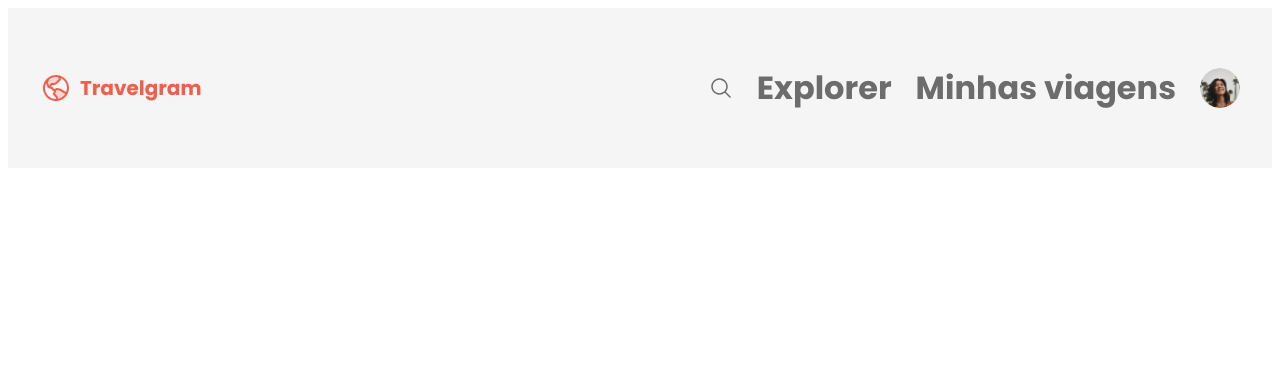
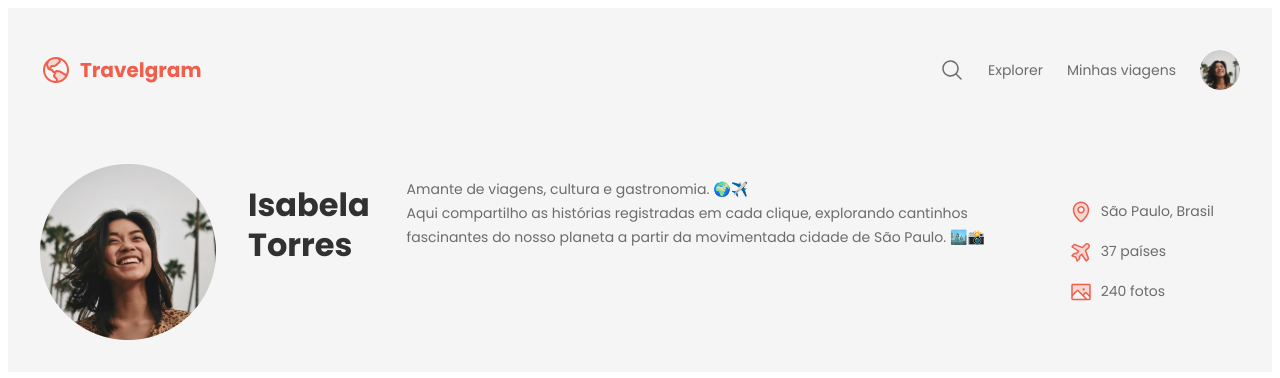
Before and after one commit to andersensilva/Travelgram, a plain HTML site: page index.html in a window 1280 px wide. Drawn offline with Linux system fonts and the light colour scheme.

Commit message:
change header

```diff
--- a/index.html
+++ b/index.html
@@ -30,6 +30,32 @@
         </ul>
       </a>
     </nav>
+    <header>
+      <div class="container">
+        <div id="profile">
+          <img src="assets/Profile pic.png" alt="Imagem de Isabela Torres">
+          <h1>Isabela Torres</h1>
+          <p>
+            Amante de viagens, cultura e gastronomia. 🌍✈️  <br>
+            Aqui compartilho as histórias registradas em cada clique, explorando cantinhos fascinantes do nosso planeta a partir da movimentada cidade de São Paulo. 🏙️📸
+          </p>
+        </div>
+        <ul id="info">
+          <li>
+            <img src="assets/icons/MapPin.svg" alt="Icone de mapa">
+            <span>São Paulo, Brasil</span>
+          </li>
+          <li>
+            <img src="assets/icons/AirplaneTilt.svg" alt="Icone de Aviao ">
+            <span>37 países</span>
+          </li>
+          <li>
+            <img src="assets/icons/Image.svg" alt="Icone de foto">
+            <span>240 fotos</span>
+          </li>
+        </ul>
+      </div>
+    </header>
 </div>
 </body>
 </html>
--- a/styles/global.css
+++ b/styles/global.css
@@ -15,13 +15,13 @@ D*{
 
   --font-family: "Poppins", sans-serif;
   --text-lg: bold 32px/125% var(--font-family);
-  --text-md: 14px/175% var(--font-family);
-  --text-sm: 12px/175% var(--font-family);
+  --text-md: 14px/170% var(--font-family);
+  --text-sm: 12px/170% var(--font-family);
   --text: 16px/150% var(--font-family)
 }
 
 body {
-  font: var(--text-lg);
+  font: var(--text-md);
   color: var(--text-color-secondary);
   background-color: var(--background-color);
 }
--- /dev/null
+++ b/styles/header.css
@@ -0,0 +1,41 @@
+header {
+  padding-block: 32px;
+  font: var(--text-md);
+}
+
+header .container {
+  display: flex;
+  justify-content: space-between;
+  align-items: center;
+}
+
+#profile {
+  display: flex;
+  gap: 32px;
+}
+
+#profile > div {
+  max-width: 384px;
+}
+
+#profile h1{
+  font: var(--text-lg);
+  color: var(--text-color-primary);
+  margin-bottom: 8px;
+}
+
+#info{
+  list-style: none;
+  display: flex;
+  flex-direction: column;
+  gap: 16px;
+
+  width: 280px;
+}
+
+#info li{
+  display: flex;
+  align-items: center;
+  gap: 8px;
+
+}
--- a/styles/index.css
+++ b/styles/index.css
@@ -1,2 +1,3 @@
 @import url(global.css);
 @import url(nav.css);
+@import url(header.css);
```
